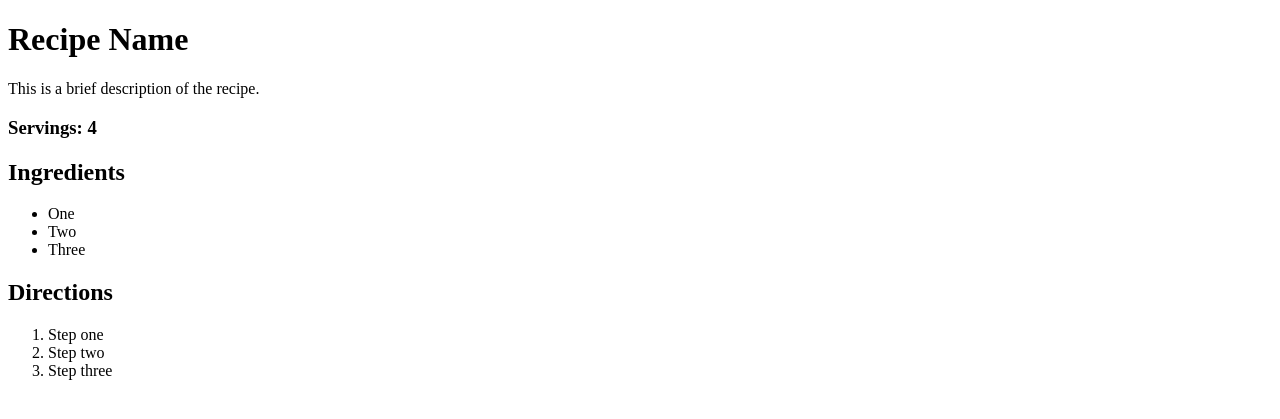
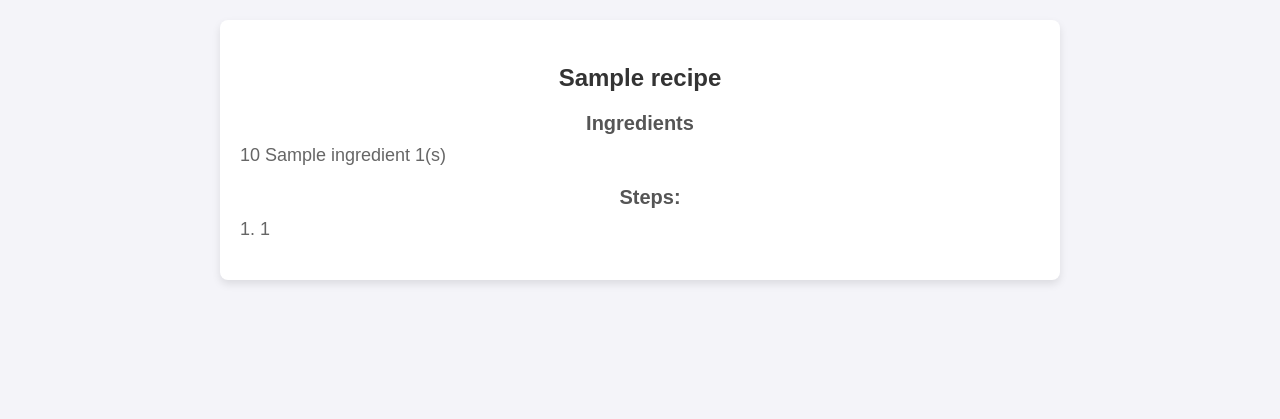
Before and after one commit to aheiner2001/recipedatabase, a Flask app: template templates/display_recipie.html in a window 1280 px wide. Shown: the top 419 px of the page. Run offline with Flask 3, Linux system fonts and the light colour scheme; the template is opened without the code that fills it: most values are stand-ins (such as "Sample title", 1, 10 or a date in 2020).

Commit message:
Version the displays everything

```diff
--- a/app.py
+++ b/app.py
@@ -1,4 +1,4 @@
-from flask import Flask, render_template, request, redirect, url_for
+from flask import Flask, render_template, request, redirect, url_for, session
 import os
 from dotenv import load_dotenv
 import mysql.connector
@@ -6,6 +6,7 @@ from werkzeug.security import generate_password_hash
 
 app = Flask(__name__)
 
+app.secret_key = "my$uper$ecureKey123!"
 # Load environment variables
 load_dotenv()
 
@@ -17,17 +18,45 @@ db = mysql.connector.connect(
     database=os.getenv('DB_NAME')
 )
 
+@app.route('/login')
+def login():
+
+    return render_template('login.html')
+
+
+
 @app.route('/')
 def home():
+    # if 'user_id' not in session:
+    #     return redirect('/login')
+    # user_id = session['user_id']
+    # user_id ="25" # Retrieve user ID from session
+
+
     cursor = db.cursor()
-    cursor.execute("SELECT DISTINCT recipe_name,idrecipes from recipes ")
+    cursor.execute("SELECT DISTINCT recipe_name,idrecipes from recipes")
     recipes = cursor.fetchall()
 
-    cursor.execute("SELECT ingredient_name,quantity,measurement_type, recipes_idrecipes from ingredients ")
+    # cursor = db.cursor()
+    # cursor.execute("SELECT DISTINCT recipe_name,idrecipes from recipes WHERE users_idusers = %s", (user_id,))
+    # recipes = cursor.fetchall()
+
+    cursor.execute("SELECT ingredient_name,quantity,measurement_type, recipes_idrecipes from ingredients")
     ingredients = cursor.fetchall()
+
+    cursor.execute("SELECT description, recipes_idrecipes from instructions")
+    steps = cursor.fetchall()
     cursor.close()
 
-    return render_template('index.html', ingredients=ingredients, recipes=recipes)
+
+    # cursor.execute("SELECT ingredient_name,quantity,measurement_type, recipes_idrecipes from ingredients WHERE recipes_idrecipes= %s", (user_id,))
+    # ingredients = cursor.fetchall()
+
+    # cursor.execute("SELECT description, recipes_idrecipes from instructions WHERE recipes_idrecipes= %s", (user_id,))
+    # steps = cursor.fetchall()
+    # cursor.close()
+
+    return render_template('index.html', ingredients=ingredients, recipes=recipes, steps=steps)
 
 
 
@@ -43,13 +72,30 @@ def register():
 def register_user():
     user_name = request.form.get('username')
     key = request.form.get('key')
-    hashed_password = generate_password_hash(key)  # Hash the password
+    # Hash the password
 
     cursor = db.cursor()
-    cursor.execute("INSERT INTO users (user_name, user_password) VALUES (%s, %s)", (user_name, hashed_password))
+    cursor.execute("INSERT INTO users (user_name, user_password) VALUES (%s, %s)", (user_name, key))
     db.commit()
     cursor.close()
     return redirect('/')
+
+@app.route('/login_user', methods=['POST', 'GET'])
+def login_user():
+    user_name = request.form.get('username')
+    key = request.form.get('key')
+
+    print(f"Username: {user_name}, Password: {key}")
+
+    cursor = db.cursor()
+    cursor.execute("SELECT idusers FROM users WHERE user_name = %s AND user_password = %s", (user_name, key))
+    user = cursor.fetchall()
+    cursor.close()
+    if user:
+        session['user_id'] = user[0]  # Store user_id in session
+        return redirect('/')
+    else:
+        return "Invalid username or password", 401
 
 @app.route('/submit_recipe', methods=['POST'])
 def add_recipe():
@@ -58,10 +104,10 @@ def add_recipe():
     cursor = db.cursor()
     recipe_name = request.form.get('recipe_name')
     serving_size = request.form.get('serving_size')
-    users_id = 1  # Example user ID
+    user_id = session.get('user_id')
 
     cursor.execute("INSERT INTO recipes (recipe_name, serving_size, users_idusers) VALUES (%s, %s, %s)",
-                   (recipe_name, serving_size,users_id))
+                   (recipe_name, serving_size, user_id))
 
 
     ingredients = request.form.getlist('ingredients[]')
@@ -92,6 +138,40 @@ def add_recipe():
 
     return redirect('/')
 
+
+
+
+
+@app.route('/recipe-details')
+def recipe_details():
+    recipe_id = request.args.get('recipe_id')  # Get the recipe ID from the URL
+    # Fetch recipe details from the database using recipe_id
+    cursor = db.cursor()
+
+    recipe_name_query = "SELECT recipe_name, idrecipes from recipes WHERE idrecipes = %s"
+    cursor.execute(recipe_name_query, (recipe_id,))
+    recipes = cursor.fetchone()
+
+
+
+    ingredients_query = "SELECT ingredient_name,quantity,measurement_type, recipes_idrecipes from ingredients  WHERE recipes_idrecipes = %s"
+    cursor.execute(ingredients_query, (recipe_id,))
+    ingredients = cursor.fetchall()
+
+
+    steps_query = "SELECT description from instructions WHERE recipes_idrecipes = %s"
+    cursor.execute(steps_query, (recipe_id,))
+    steps = cursor.fetchall()
+
+
+    return render_template('display_recipie.html', ingredients=ingredients, recipes=recipes, steps=steps)
+
+
+
+
+
+
+
 @app.route('/delete', methods=['POST'])
 def delete_recipe():
     # recipe_id = request.form.get('id')
@@ -102,8 +182,7 @@ def delete_recipe():
     # return redirect('/')
     pass
 
-@app.route('/recipe/<int:id>')
-def recipe_details(id):
+
     # cursor = db.cursor()
     # cursor.execute("SELECT recipe_name FROM recipes WHERE idrecipes = %s", (id,))
     # recipe = cursor.fetchone()
@@ -116,7 +195,7 @@ def recipe_details(id):
 
     # cursor.close()
     # return render_template('recipe_details.html', recipe=recipe, ingredients=ingredients, instructions=instructions)
-    pass
+
 
 if __name__ == '__main__':
     app.run(debug=True)
--- /dev/null
+++ b/static/recipe_details.css
@@ -0,0 +1,70 @@
+/* recipe_details.css */
+
+/* Body styling */
+body {
+    font-family: Arial, sans-serif;
+    background-color: #f4f4f9;
+    margin: 0;
+    padding: 0;
+}
+
+/* Styling for the recipe card container */
+.recipe_card {
+    background-color: white;
+    border-radius: 8px;
+    box-shadow: 0 4px 8px rgba(0, 0, 0, 0.1);
+    margin: 20px auto;
+    padding: 20px;
+    width: 80%;
+    max-width: 800px;
+}
+
+/* Recipe name styling */
+.recipe_card h3 {
+    font-size: 24px;
+    color: #333;
+    text-align: center;
+    margin-bottom: 20px;
+}
+
+/* Ingredients section styling */
+.recipe_card ul {
+    padding: 0;
+    list-style-type: none;
+}
+
+.recipe_card ul h3 {
+    font-size: 20px;
+    color: #555;
+    margin-bottom: 10px;
+}
+
+.recipe_card ul li {
+    font-size: 18px;
+    color: #666;
+    margin-bottom: 8px;
+}
+
+/* Steps section styling */
+.recipe_card ol {
+    padding: 0;
+    list-style-type: decimal;
+    margin-left: 20px;
+}
+
+.recipe_card ol h3 {
+    font-size: 20px;
+    color: #555;
+    margin-bottom: 10px;
+}
+
+.recipe_card ol li {
+    font-size: 18px;
+    color: #666;
+    margin-bottom: 8px;
+}
+
+/* Add some spacing between sections */
+.recipe_card h3, .recipe_card ul, .recipe_card ol {
+    margin-bottom: 20px;
+}
--- a/templates/add_recipe.html
+++ b/templates/add_recipe.html
@@ -52,7 +52,7 @@
     <button type="button" onclick="addStep()">+ Add Step</button>
 
     <hr>
-    <button type="submit">Add Recipe</button>
+    <button type="submit" class="add_recipe_button">Add Recipe</button>
 </form>
 
     <script>
--- a/templates/display_recipie.html
+++ b/templates/display_recipie.html
@@ -4,27 +4,56 @@
     <meta charset="UTF-8">
     <meta name="viewport" content="width=device-width, initial-scale=1.0">
     <title>Home</title>
+    <link rel="stylesheet" href="{{ url_for('static', filename='recipe_details.css') }}">
+
 </head>
 <body>
 
-    <h1 class="recipe_name">Recipe Name</h1>
-    <p class="recipe_description">This is a brief description of the recipe.</p>
+    <div class="recipe_card">
+        <h3>{{ recipes[0] }}</h3> <!-- Recipe Name -->
+        <ul>
 
-    <h3 class="serving_size">Servings: 4</h3>
+             <h3>Ingredients</h3>
+             {% for ingredient in ingredients %}
+             <li>{{ ingredient[1] | round }}
+                 {% if ingredient[2] == "cup" and ingredient[1] != 1 %}
+                     cups
+                 {% elif ingredient[2] == "tbsp" and ingredient[1] != 1 %}
+                     tablespoons
+                 {% elif ingredient[2] == "tsp" and ingredient[1] != 1 %}
+                     teaspoons
+                 {% elif ingredient[2] == "gram" and ingredient[1] != 1 %}
+                     grams
+                 {% elif ingredient[2] == "ounce" and ingredient[1] != 1 %}
+                     ounces
+                 {% elif ingredient[2] == "ml" and ingredient[1] != 1 %}
+                     milliliters
+                 {% elif ingredient[2] == "liter" and ingredient[1] != 1 %}
+                     liters
+                 {% elif ingredient[2] == "pound" and ingredient[1] != 1 %}
+                     pounds
+                 {% elif ingredient[2] != "item" %}
+                     {{ ingredient[2] }}
+                 {% endif %}
+                 {% if ingredient[1] != 1 %}
+                 {{ ingredient[0] }}(s)  <!-- Pluralize the ingredient name if quantity is more than 1 -->
+             {% else %}
+                 {{ ingredient[0] }}  <!-- Use the singular ingredient name if quantity is 1 -->
+             {% endif %}</li>
+         {% endfor %}
+        </ul>
+        <ol>
 
-    <h2>Ingredients</h2>
-    <ul>
-        <li>One</li>
-        <li>Two</li>
-        <li>Three</li>
-    </ul>
+            <h3>Steps:</h3>
+            {% for step in steps %}
 
-    <h2>Directions</h2>
-    <ol>
-        <li>Step one</li>
-        <li>Step two</li>
-        <li>Step three</li>
-    </ol>
+                    <li>{{step[0]}}</li>
+
+            {% endfor %}
+        </ol>
+
+     </div>
+
 
 </body>
 </html>
```
Also changed, not shown: static/styles.css (+29 -38 lines), templates/index.html (+32 -9 lines), templates/login.html (+16 -0 lines).
